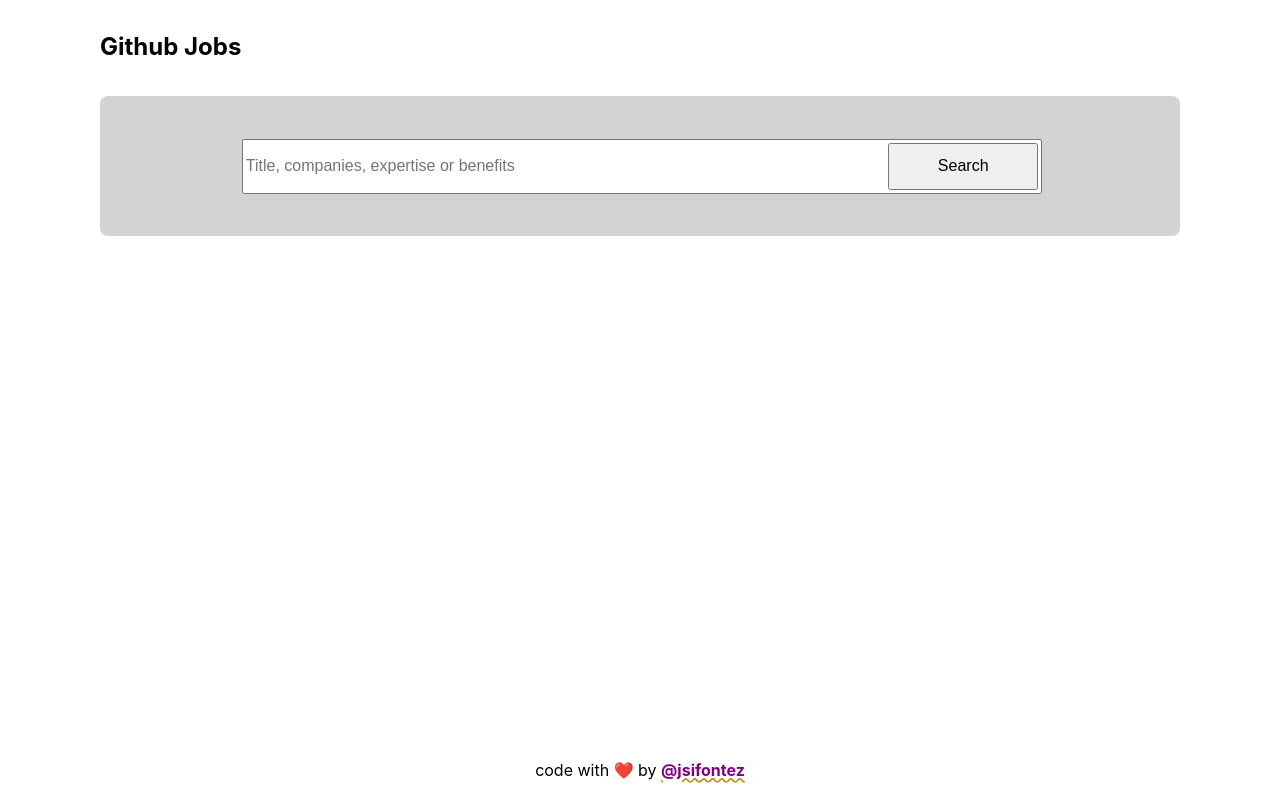
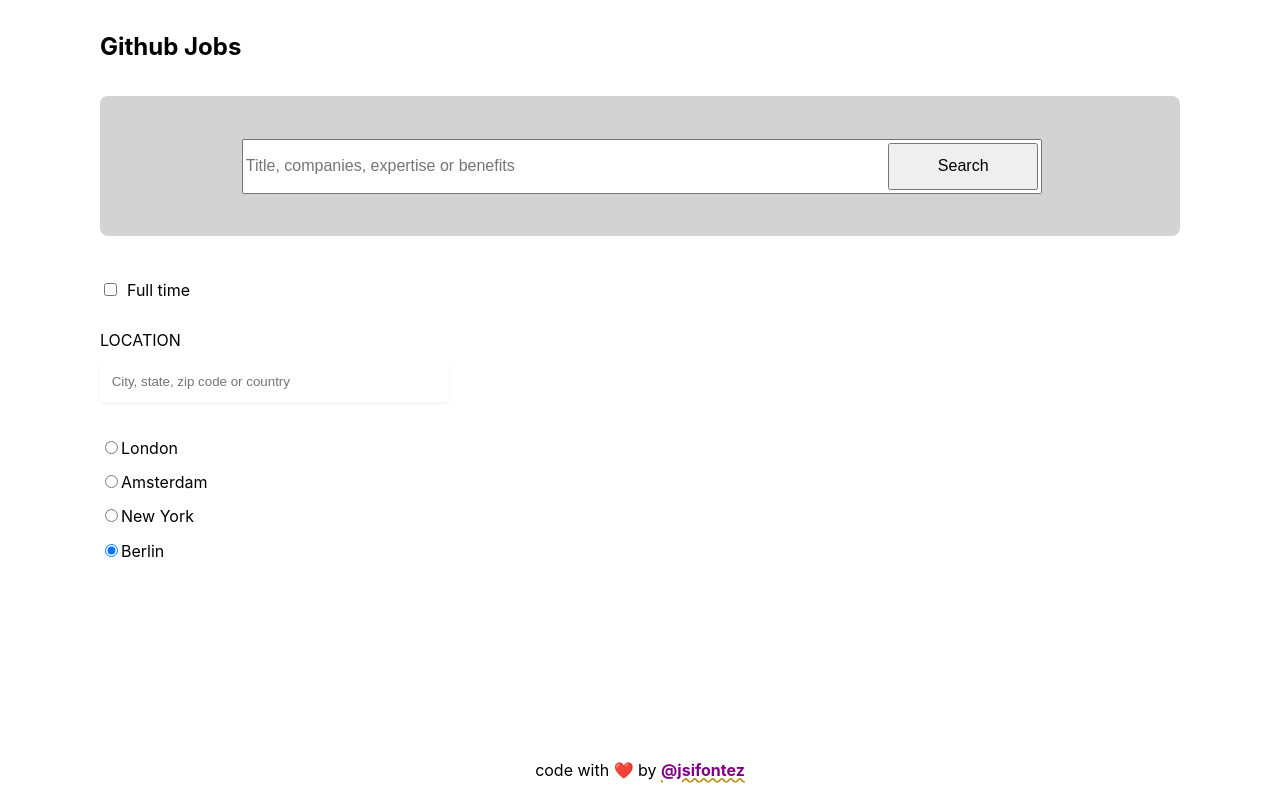
Before and after one commit to Jsifontez/github-jobs, a Next.js app: page / in a window 1280 px wide. Built offline with nearby package versions, Linux system fonts and the light colour scheme.

Commit message:
feat: Add filters form

```diff
--- a/pages/index.js
+++ b/pages/index.js
@@ -30,6 +30,64 @@
           />
           <input className={styles.btn} type="submit" value="Search"/>
         </form>
+
+        <form className={styles.filters}>
+          <label htmlFor="full-time" className={styles.filter__checkbox}>
+            <input type="checkbox" id="full-time" />
+            Full time
+          </label>
+
+          <label htmlFor="filter-search">LOCATION
+            <input id="filter-search" className={styles.filter__search}
+              type="text"
+              placeholder="City, state, zip code or country"
+            />
+          </label>
+
+          <label htmlFor="london">
+            <input
+              type="radio"
+              id="london"
+              name="location"
+              value="london"
+              checked
+            />
+            London
+          </label>
+
+          <label htmlFor="amsterdam">
+            <input
+              type="radio"
+              id="amsterdam"
+              name="location"
+              value="amsterdam"
+              checked
+            />
+            Amsterdam
+          </label>
+
+          <label htmlFor="new-york">
+            <input
+              type="radio"
+              id="new-york"
+              name="location"
+              value="new-york"
+              checked
+            />
+            New York
+          </label>
+
+          <label htmlFor="berlin">
+            <input
+              type="radio"
+              id="berlin"
+              name="location"
+              value="berlin"
+              checked
+            />
+            Berlin
+          </label>
+        </form>
       </main>
     </>
   )
--- a/styles/Home.module.css
+++ b/styles/Home.module.css
@@ -3,6 +3,7 @@
   height: 8.75em;
   border-radius: .5em;
   grid-column: span 2;
+  grid-row: span 1;
   align-items: center;
   justify-content: center;
   background-color: lightgray;
@@ -20,3 +21,41 @@
   height: 2.9375em;
   margin-left: -9.6em;
 }
+
+.filters {
+  grid-column: span 1;
+  grid-row: 2/3;
+  display: flex;
+  flex-direction: column;
+}
+
+.filters > * {
+  margin-bottom: .9em;
+}
+
+.filter__checkbox {
+  margin-bottom: 1.875em;
+}
+
+.filter__checkbox > input {
+  margin-right: .75em;
+}
+
+.filter__search {
+  width: 100%;
+  height: 3em;
+  border: none;
+  padding: .875em;
+  border-radius: 4px;
+  margin-top: .875em;
+  margin-bottom: 1.625em;
+  box-shadow: 0px 2px 4px rgba(0, 0, 0, 0.05);
+}
+
+.filter__radio {
+  margin-bottom: 1em;
+}
+
+.filter__radio > input {
+  margin-right: .75em;
+}
--- a/styles/globals.css
+++ b/styles/globals.css
@@ -33,6 +33,8 @@
   display: grid;
   grid-gap: 2em;
   grid-template-columns: .5fr 1fr;
+  grid-template-rows: 8.75em 1fr;
+  gap: 2.75em 2em;
   height: min(calc(100vh - 8.5em), 100%)
 }
 
```
